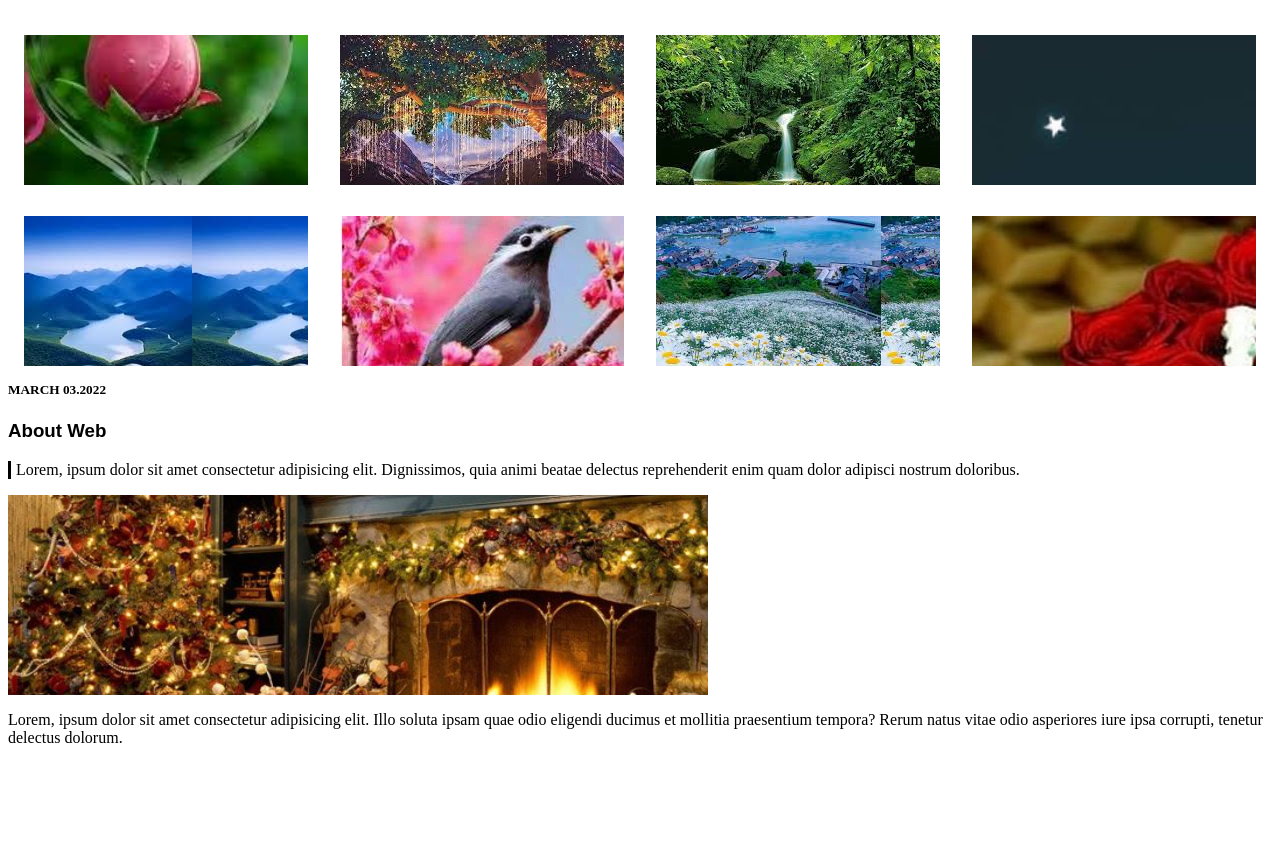
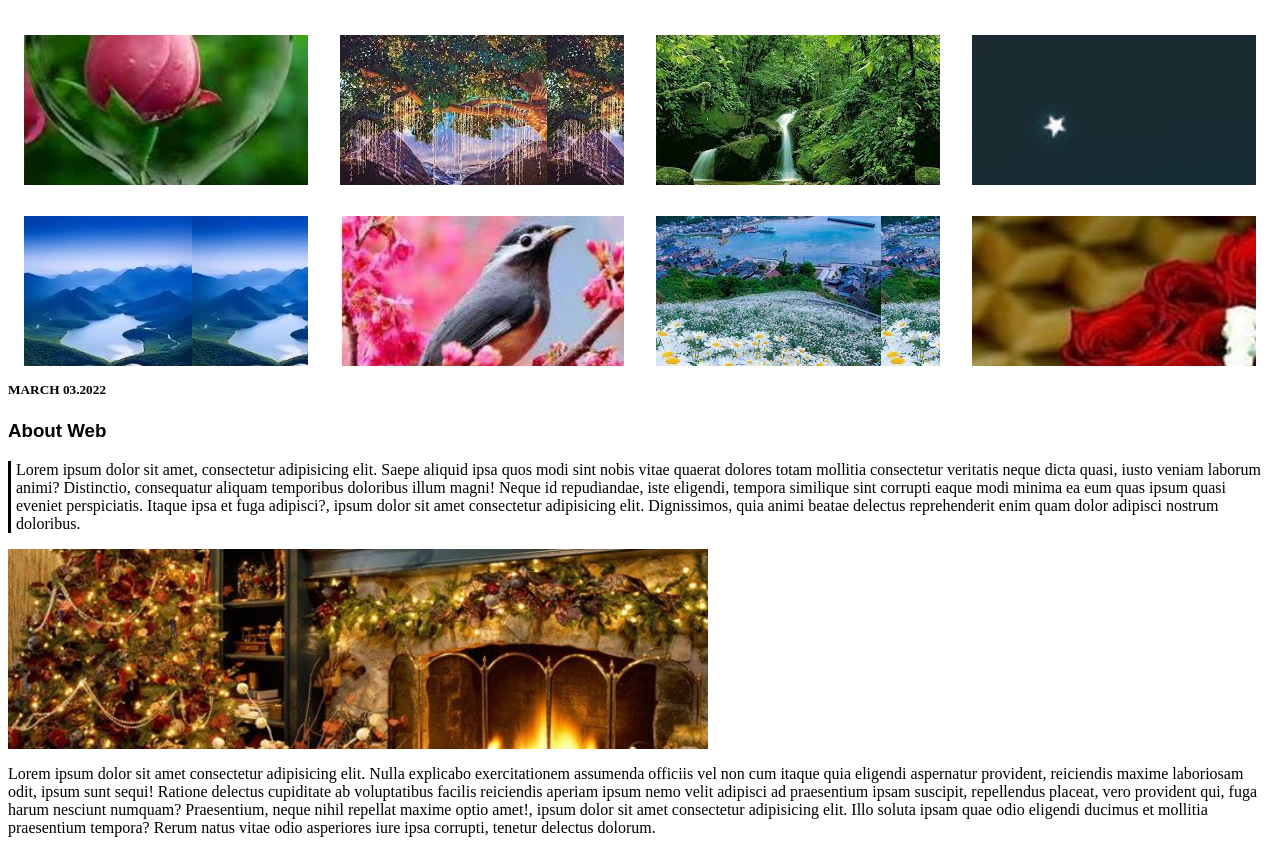
Before and after one commit to huriyya/ev-tapsirigi, a plain HTML site: page index.html in a window 1280 px wide. Shown: the part 79-932 px from the top of the page. Before the commit the page ends 842 px from the top, so only its background shows below. Drawn offline with Linux system fonts and the light colour scheme.

```diff
--- a/index.html
+++ b/index.html
@@ -66,9 +66,9 @@
     <div class="imig imig8"></div>
     <h5>MARCH 03.2022</h5>
     <h3 class="fit">About Web</h3>
-    <p class="lorem">Lorem, ipsum dolor sit amet consectetur adipisicing elit. Dignissimos, quia animi beatae delectus reprehenderit enim quam dolor adipisci nostrum doloribus.</p>
+    <p class="lorem">Lorem ipsum dolor sit amet, consectetur adipisicing elit. Saepe aliquid ipsa quos modi sint nobis vitae quaerat dolores totam mollitia consectetur veritatis neque dicta quasi, iusto veniam laborum animi? Distinctio, consequatur aliquam temporibus doloribus illum magni! Neque id repudiandae, iste eligendi, tempora similique sint corrupti eaque modi minima ea eum quas ipsum quasi eveniet perspiciatis. Itaque ipsa et fuga adipisci?, ipsum dolor sit amet consectetur adipisicing elit. Dignissimos, quia animi beatae delectus reprehenderit enim quam dolor adipisci nostrum doloribus.</p>
     <div class="hee"></div>
-    <p>Lorem, ipsum dolor sit amet consectetur adipisicing elit. Illo soluta ipsam quae odio eligendi ducimus et mollitia praesentium tempora? Rerum natus vitae odio asperiores iure ipsa corrupti, tenetur delectus dolorum.</p>
+    <p>Lorem ipsum dolor sit amet consectetur adipisicing elit. Nulla explicabo exercitationem assumenda officiis vel non cum itaque quia eligendi aspernatur provident, reiciendis maxime laboriosam odit, ipsum sunt sequi! Ratione delectus cupiditate ab voluptatibus facilis reiciendis aperiam ipsum nemo velit adipisci ad praesentium ipsam suscipit, repellendus placeat, vero provident qui, fuga harum nesciunt numquam? Praesentium, neque nihil repellat maxime optio amet!, ipsum dolor sit amet consectetur adipisicing elit. Illo soluta ipsam quae odio eligendi ducimus et mollitia praesentium tempora? Rerum natus vitae odio asperiores iure ipsa corrupti, tenetur delectus dolorum.</p>
     <div class="hr"></div>
 </body>
 </html>
```
